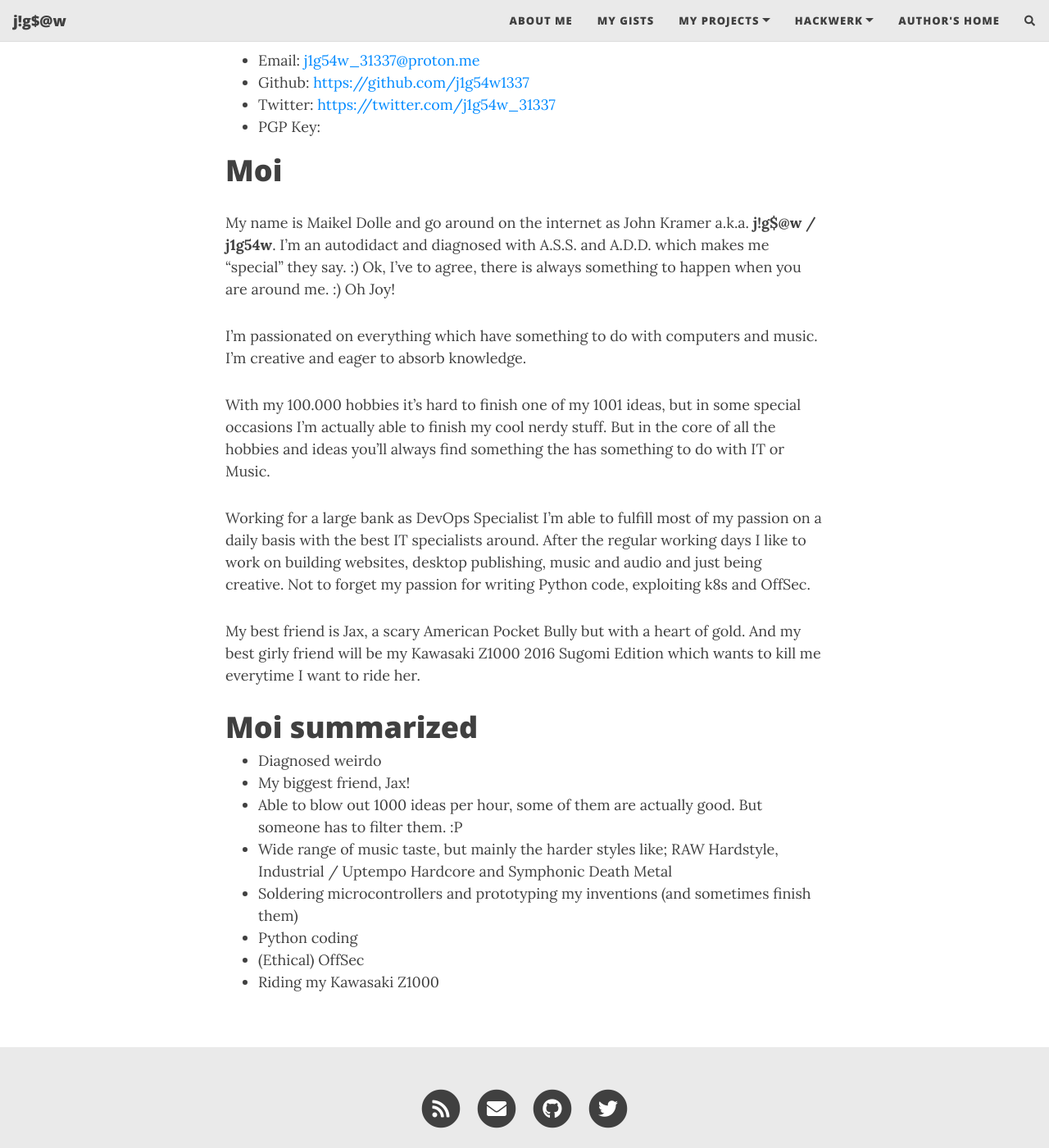
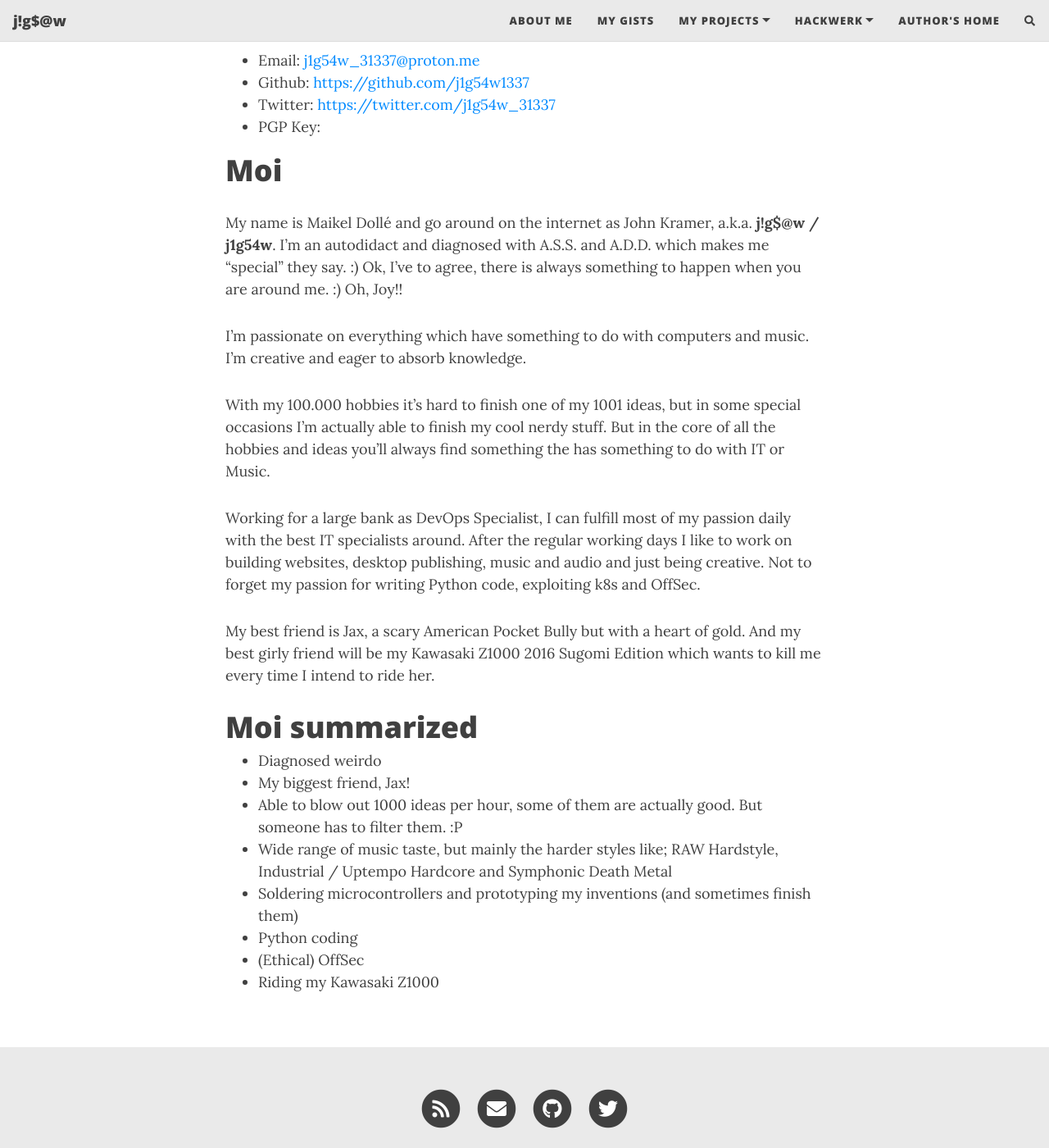
Before and after one commit to j1g54w1337/j1g54w1337.github.io, a Jekyll site: the page built from aboutme.md, in a window 1280 px wide and 1400 px high, scrolled down 587 px. Shown: the whole window at 82% size. Built offline with Jekyll 4.4.1, drawn with Linux system fonts in a browser that asks for light colours; nearby versions of some CDN libraries; comment, search, counter and statistics services are not loaded.

Commit message:
Finally ran a spellings checker :P

```diff
--- a/aboutme.md
+++ b/aboutme.md
@@ -16,29 +16,24 @@ share-img: /assets/img/j1g54w-blog.jpg
 * PGP Key:
 
 # Moi
-My name is Maikel Dolle and go around on the internet as John Kramer a.k.a. **j!g$@w / j1g54w**. I'm an autodidact and diagnosed with A.S.S. and A.D.D. which makes me "special" they say. :)
-Ok, I've to agree, there is always something to happen when you are around me. :) Oh Joy!
 
-I'm passionated on everything which have something to do with computers and music. I'm creative and eager to absorb
-knowledge.
+My name is Maikel Dollé and go around on the internet as John Kramer, a.k.a. **j!g$@w / j1g54w**. I’m an autodidact and diagnosed with A.S.S. and A.D.D. which makes me “special” they say. :) Ok, I’ve to agree, there is always something to happen when you are around me. :) Oh, Joy!!
 
-With my 100.000 hobbies it's hard to finish one of my 1001 ideas, but in some special occasions I'm actually able to
-finish my cool nerdy stuff. But in the core of all the hobbies and ideas you'll always find something the has something
-to do with IT or Music.
+I’m passionate on everything which have something to do with computers and music. I’m creative and eager to absorb knowledge.
 
-Working for a large bank as DevOps Specialist I'm able to fulfill most of my passion on a daily basis with the best IT
-specialists around. After the regular working days I like to work on building websites, desktop publishing, music and
-audio and just being creative. Not to forget my passion for writing Python code, exploiting k8s and OffSec.
+With my 100.000 hobbies it’s hard to finish one of my 1001 ideas, but in some special occasions I’m actually able to finish my cool nerdy stuff. But in the core of all the hobbies and ideas you’ll always find something the has something to do with IT or Music.
 
-My best friend is Jax, a scary American Pocket Bully but with a heart of gold. And my best girly friend will be my
-Kawasaki Z1000 2016 Sugomi Edition which wants to kill me everytime I want to ride her.
+Working for a large bank as DevOps Specialist, I can fulfill most of my passion daily with the best IT specialists around. After the regular working days I like to work on building websites, desktop publishing, music and audio and just being creative. Not to forget my passion for writing Python code, exploiting k8s and OffSec.
+
+My best friend is Jax, a scary American Pocket Bully but with a heart of gold. And my best girly friend will be my Kawasaki Z1000 2016 Sugomi Edition which wants to kill me every time I intend to ride her.
 
 # Moi summarized
-* Diagnosed weirdo
-* My biggest friend, Jax!
-* Able to blow out 1000 ideas per hour, some of them are actually good. But someone has to filter them. :P
-* Wide range of music taste, but mainly the harder styles like; RAW Hardstyle, Industrial / Uptempo Hardcore and Symphonic Death Metal
-* Soldering microcontrollers and prototyping my inventions (and sometimes finish them)
-* Python coding
-* (Ethical) OffSec
-* Riding my Kawasaki Z1000
+
+  *  Diagnosed weirdo
+  *  My biggest friend, Jax!
+  *  Able to blow out 1000 ideas per hour, some of them are actually good. But someone has to filter them. :P
+  *  Wide range of music taste, but mainly the harder styles like; RAW Hardstyle, Industrial / Uptempo Hardcore and Symphonic Death Metal
+  *  Soldering microcontrollers and prototyping my inventions (and sometimes finish them)
+  *  Python coding
+  *  (Ethical) OffSec
+  *  Riding my Kawasaki Z1000
```
